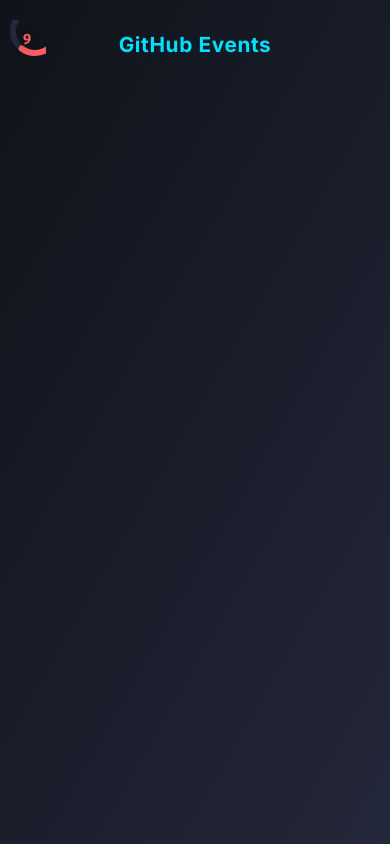
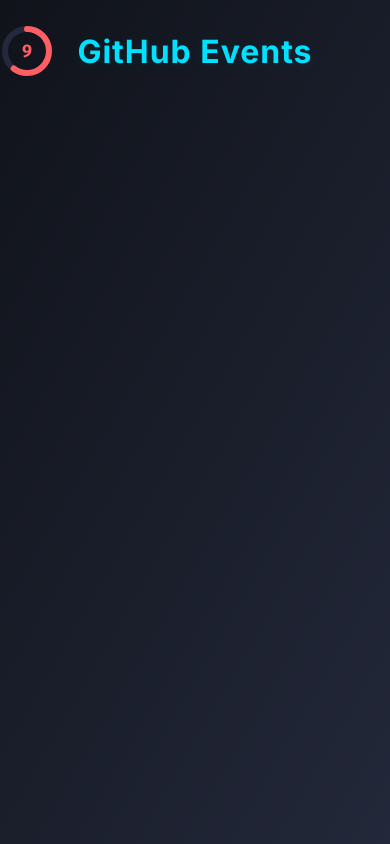
Before and after one commit to Anky209e/webhook-repo, a Flask app: page / in a window 390 px wide. Run offline with Flask 3, Linux system fonts and the light colour scheme; data that the repository does not hold is empty.

Commit message:
final appereance tweaks

```diff
--- a/templates/index.html
+++ b/templates/index.html
@@ -21,13 +21,12 @@
     }
 
     html, body {
-      height: 100%;
       margin: 0;
       padding: 0;
-      background: linear-gradient(135deg, #10131a 0%, #181c24 100%);
+      height: 100%;
+      font-family: var(--sans);
       color: var(--text);
-      font-family: var(--sans);
-      min-height: 100vh;
+      background: linear-gradient(120deg, #10131a 0%, #23283a 100%);
       box-sizing: border-box;
     }
 
@@ -35,32 +34,28 @@
       display: flex;
       flex-direction: column;
       align-items: center;
-      padding: 32px 8px 24px 8px;
-      min-height: 100vh;
-      background: linear-gradient(120deg, #10131a 0%, #23283a 100%);
     }
 
     header {
       width: 100%;
-      max-width: 820px;
+      max-width: 1100px;
       display: flex;
-      justify-content: space-between;
+      justify-content: center;
       align-items: center;
-      margin-bottom: 32px;
-      padding: 0 8px;
+      margin-top: 32px;
+      margin-bottom: 20px;
       position: relative;
     }
 
     .refresh-timer {
       position: absolute;
       left: 0;
-      top: -12px;
+      top: -8px;
       width: 54px;
       height: 54px;
       display: flex;
       align-items: center;
       justify-content: center;
-      z-index: 2;
     }
 
     .progress-circle {
@@ -103,74 +98,73 @@
       font-weight: bold;
       user-select: none;
       pointer-events: none;
-      text-shadow: 0 2px 8px #10131a;
     }
 
     h1 {
-      font-size: 2.1em;
+      font-size: 2em;
       font-weight: 700;
       color: var(--accent);
-      margin: 0 auto;
+      margin: 0;
       letter-spacing: 0.03em;
       text-shadow: 0 2px 16px rgba(0,225,255,0.08);
     }
 
     #feed {
       width: 100%;
-      max-width: 820px;
+      max-width: 900px;
       display: flex;
       flex-direction: column;
-      gap: 18px;
+      gap: 24px;
+      padding: 16px 20px 40px;
+      box-sizing: border-box;
+      overflow-y: auto;
+      height: calc(100vh - 120px);
     }
 
     .event {
       background: var(--card-bg);
       border: 1.5px solid var(--border);
       border-left: 6px solid var(--accent);
+      border-radius: var(--radius);
       box-shadow: var(--shadow);
-      border-radius: var(--radius);
-      padding: 22px 28px 18px 24px;
-      transition: border-color 0.2s, box-shadow 0.2s;
-      position: relative;
-      overflow: hidden;
-      animation: fadeIn 0.7s cubic-bezier(.4,0,.2,1);
+      padding: 20px 24px 18px 20px;
+      display: flex;
+      flex-direction: column;
+      justify-content: space-between;
+      animation: fadeIn 0.5s ease-out;
     }
 
     .event:hover {
-      border-left: 6px solid var(--accent2);
-      box-shadow: 0 8px 32px rgba(0,225,255,0.10), var(--shadow);
+      border-left-color: var(--accent2);
+      box-shadow: 0 6px 24px rgba(0,225,255,0.1), var(--shadow);
       transform: translateY(-2px) scale(1.01);
     }
 
     .event .timestamp {
-      font-size: 0.93em;
+      font-size: 0.85em;
+      font-family: var(--mono);
       color: var(--text-muted);
       margin-bottom: 8px;
-      font-family: var(--mono);
-      letter-spacing: 0.01em;
-      opacity: 0.85;
     }
 
     .event .message {
-      font-size: 1.13em;
-      line-height: 1.6;
+      font-size: 1.05em;
+      font-weight: 500;
       color: var(--text);
-      font-weight: 500;
       margin-bottom: 6px;
-      word-break: break-word;
+      line-height: 1.5;
     }
 
     .event .details {
       font-family: var(--mono);
-      font-size: 0.98em;
+      font-size: 0.92em;
       color: var(--accent2);
-      margin-top: 7px;
-      background: rgba(255,94,98,0.07);
+      background: rgba(255,94,98,0.08);
       padding: 4px 10px;
       border-radius: 6px;
       display: inline-block;
-      margin-right: 8px;
-      margin-bottom: 2px;
+      margin: 4px 4px 0 0;
+      word-break: break-word;
     }
 
     a {
@@ -178,7 +172,6 @@
       text-decoration: underline dotted 1.5px;
       transition: color 0.18s;
       font-weight: 500;
-      word-break: break-all;
     }
 
     a:hover {
@@ -186,34 +179,15 @@
       text-decoration: underline solid 2px;
     }
 
-    @media (max-width: 600px) {
-      header, #feed {
-        max-width: 98vw;
-        padding: 0;
-      }
-      .event {
-        padding: 16px 10px 14px 10px;
-      }
-      h1 {
-        font-size: 1.3em;
-      }
-      .refresh-timer {
-        width: 38px;
-        height: 38px;
-      }
-      .progress-circle,
-      .progress-circle svg {
-        width: 38px;
-        height: 38px;
-      }
-      .timer-text {
-        font-size: 0.9em;
-      }
+    @keyframes fadeIn {
+      from { opacity: 0; transform: translateY(10px);}
+      to { opacity: 1; transform: none;}
     }
 
-    @keyframes fadeIn {
-      from { opacity: 0; transform: translateY(16px);}
-      to { opacity: 1; transform: none;}
+    @media (max-width: 700px) {
+      #feed {
+        padding: 12px;
+      }
     }
   </style>
 </head>
@@ -229,14 +203,12 @@
       </div>
     </div>
     <h1>GitHub Events</h1>
-    <div></div>
   </header>
 
   <div id="feed"></div>
 
   <script>
-    // Circular progress bar logic
-    const FULL_DASH_ARRAY = 2 * Math.PI * 22; // Circumference for r=22
+    const FULL_DASH_ARRAY = 2 * Math.PI * 22;
     let countdown = 15;
     let interval;
     const timerDiv = document.getElementById("timer");
@@ -273,7 +245,8 @@
       const container = document.getElementById("feed");
       container.innerHTML = "";
 
-      events.forEach(event => {
+      for (let i = 0; i < events.length; i++) {
+        const event = events[i];
         const div = document.createElement("div");
         div.className = "event";
 
@@ -296,13 +269,12 @@
 
         div.innerHTML = html;
         container.appendChild(div);
-      });
+      }
     }
 
-    // Initialize progress bar
+    // Setup and launch
     progressBar.setAttribute("stroke-dasharray", `${FULL_DASH_ARRAY} ${FULL_DASH_ARRAY}`);
     progressBar.setAttribute("stroke-dashoffset", "0");
-
     fetchEvents();
     startCountdown();
   </script>
```
